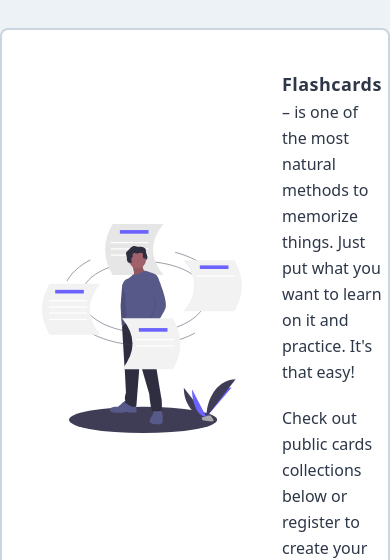
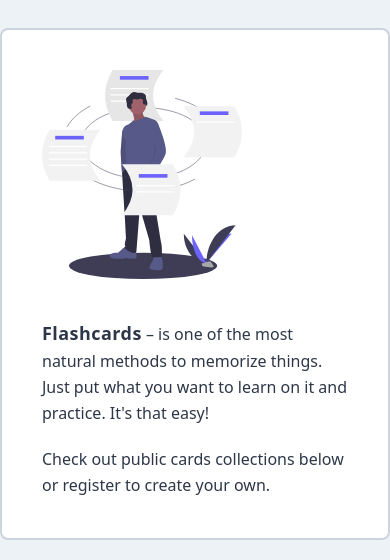
Before and after one commit to alvox/flcrd-client-web, a Vue app: page / in a window 390 px wide. Shown: the part 141-701 px from the top of the page. Built offline with nearby package versions, Linux system fonts and the light colour scheme; no server answers.

Commit message:
Make index page a bit more responsive.

```diff
--- a/src/components/Index.vue
+++ b/src/components/Index.vue
@@ -1,9 +1,9 @@
 <template>
 
     <div>
-        <div class="mx-auto max-w-2xl rounded-lg mt-10 border-2 border-gray-400 bg-white flex items-center">
-            <img class="object-left object-fit m-10" src="../assets/img/undraw_memory_storage.svg" width="200px" height="200px"/>
-            <div class="m-10 ml-0 text-gray-800 text-base leading-relaxed">
+        <div class="mx-auto max-w-2xl rounded-lg mt-10 border-2 border-gray-400 bg-white md:flex sm:block items-center">
+            <img class="md:object-left sm:object-top object-fit m-10" src="../assets/img/undraw_memory_storage.svg" width="200px" height="200px"/>
+            <div class="m-10 md:ml-0 sm:ml-10 text-gray-800 text-base leading-relaxed">
                 <p class>
                     <span class="font-bold text-lg tracking-wide">Flashcards</span>
                     – is one of the most natural methods to memorize things.
```
